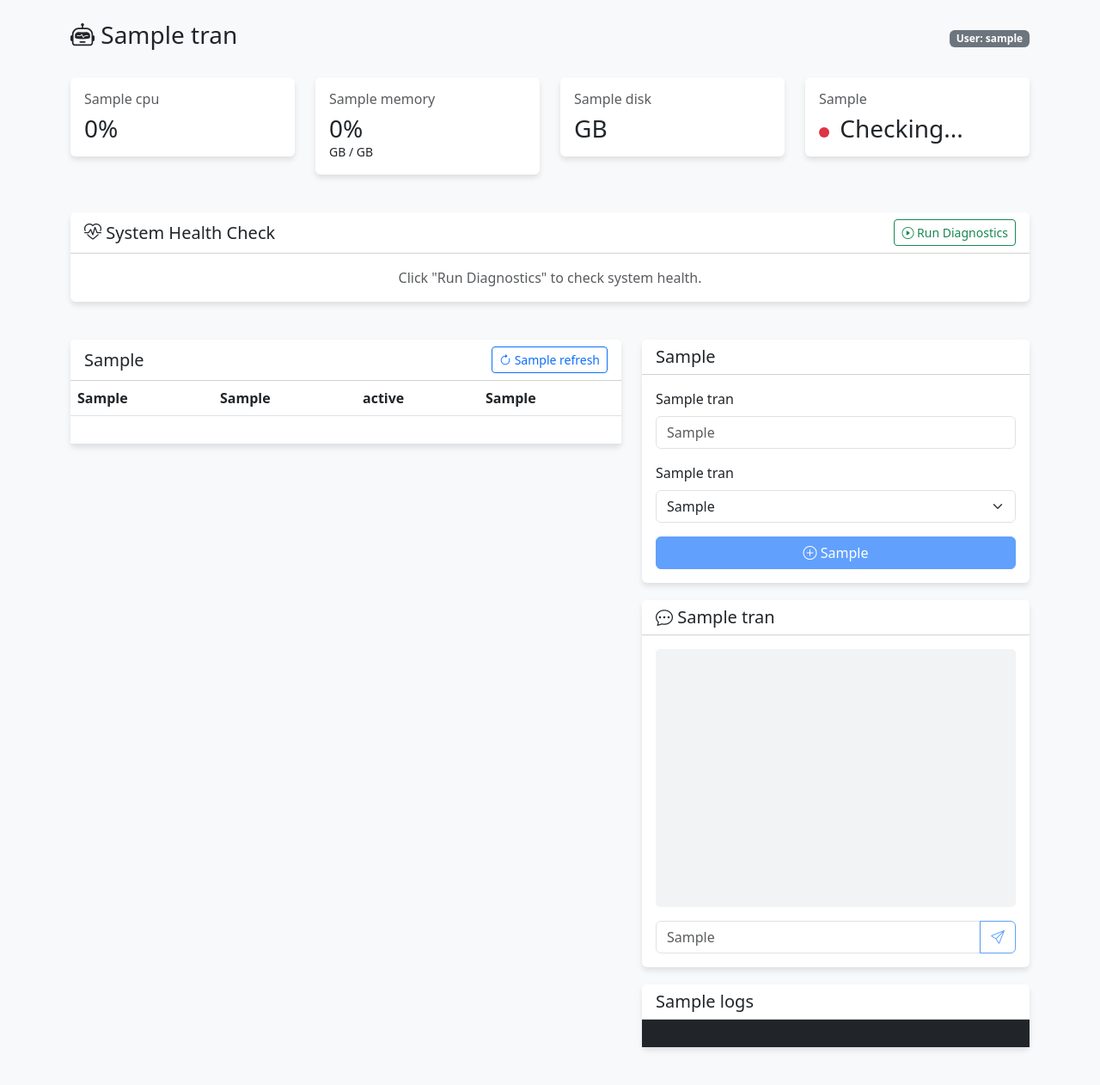
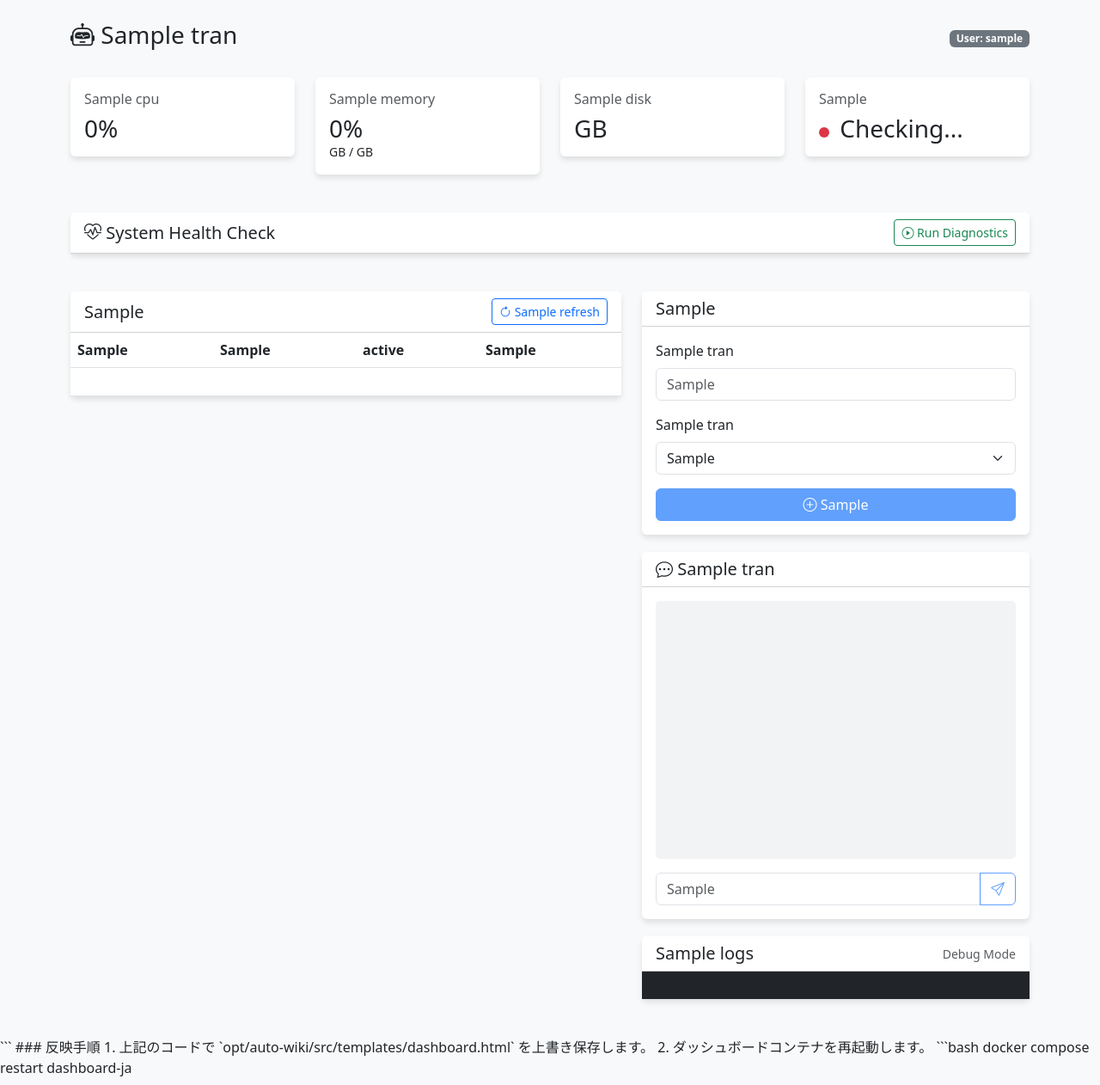
Before and after one commit to matsushibadenki/Auto-Wiki-Brain, a FastAPI app: template opt/auto-wiki/src/templates/dashboard.html in a window 1280 px wide. Shown: the whole page at 86% size. Run offline with FastAPI, Linux system fonts and the light colour scheme; the template is opened without the code that fills it: most values are stand-ins (such as "Sample title", 1, 10 or a date in 2020); lists and menus that the app fills with data are empty.

Commit message:
Update dashboard.html

````diff
--- a/opt/auto-wiki/src/templates/dashboard.html
+++ b/opt/auto-wiki/src/templates/dashboard.html
@@ -20,15 +20,22 @@
         .msg-user { background-color: #007bff; color: white; margin-left: auto; }
         .msg-bot { background-color: #e9ecef; color: black; margin-right: auto; }
         .source-badge { font-size: 0.75rem; opacity: 0.8; display: block; margin-top: 4px; color: #6c757d; }
+
+        /* Debug Log Styles */
+        .log-entry { font-family: monospace; font-size: 0.8rem; border-bottom: 1px solid #444; padding: 2px 0; }
+        .log-error { color: #ff6b6b; }
+        .log-info { color: #4ecdc4; }
     </style>
 </head>
 <body>
     <div id="app" class="container py-4">
+        <!-- Header -->
         <div class="d-flex justify-content-between align-items-center mb-4">
             <h1 class="h3"><i class="bi bi-robot"></i> {{ trans.title }}</h1>
             <span class="badge bg-secondary">User: {{ username }}</span>
         </div>
 
+        <!-- System Status Cards -->
         <div class="row mb-4">
             <div class="col-md-3">
                 <div class="card p-3">
@@ -60,6 +67,7 @@
             </div>
         </div>
 
+        <!-- System Health & Diagnostics -->
         <div class="row mb-4">
             <div class="col-12">
                 <div class="card">
@@ -92,14 +100,12 @@
                             </div>
                         </div>
                     </div>
-                    <div class="card-body text-center text-muted py-3" v-else>
-                        Click "Run Diagnostics" to check system health.
-                    </div>
                 </div>
             </div>
         </div>
 
         <div class="row">
+            <!-- Left Column: Tasks -->
             <div class="col-md-7">
                 <div class="card">
                     <div class="card-header bg-white d-flex justify-content-between align-items-center">
@@ -144,7 +150,9 @@
                 </div>
             </div>
 
+            <!-- Right Column: Manual Task, Chat, Logs -->
             <div class="col-md-5">
+                <!-- Manual Task -->
                 <div class="card">
                     <div class="card-header bg-white">
                         <h5 class="mb-0">{{ trans.manual_task }}</h5>
@@ -167,6 +175,7 @@
                     </div>
                 </div>
 
+                <!-- Chat with Wiki Brain -->
                 <div class="card mt-3">
                     <div class="card-header bg-white">
                         <h5 class="mb-0"><i class="bi bi-chat-dots"></i> {{ trans.chat_title }}</h5>
@@ -194,12 +203,16 @@
                     </div>
                 </div>
 
+                <!-- System Logs (Debug Console) -->
                 <div class="card mt-3">
-                    <div class="card-header bg-white">
+                    <div class="card-header bg-white d-flex justify-content-between align-items-center">
                         <h5 class="mb-0">{{ trans.logs }}</h5>
+                        <small class="text-muted">Debug Mode</small>
                     </div>
-                    <div class="card-body bg-dark text-light font-monospace" style="max-height: 200px; overflow-y: auto; font-size: 0.8rem;">
-                        <div v-for="log in logs">[[ log ]]</div>
+                    <div class="card-body bg-dark text-light" style="max-height: 200px; overflow-y: auto;">
+                        <div v-for="(log, idx) in debugLogs" :key="idx" class="log-entry" :class="{'log-error': log.type === 'error', 'log-info': log.type === 'info'}">
+                            [[ log.time ]] [[ log.msg ]]
+                        </div>
                     </div>
                 </div>
             </div>
@@ -211,12 +224,11 @@
     <script>
         new Vue({
             el: '#app',
-            delimiters: ['[[', ']]'], // Jinja2との競合回避
+            delimiters: ['[[', ']]'],
             data: {
                 // Status & Tasks
                 status: { cpu_percent: 0, memory_percent: 0, ollama_status: 'Checking...' },
                 tasks: [],
-                logs: [],
                 newTaskTopic: '',
                 newTaskPriority: 10,
                 timer: null,
@@ -228,53 +240,78 @@
 
                 // Diagnostics Data
                 isDiagLoading: false,
-                diagnosticResults: []
+                diagnosticResults: [],
+
+                // Debug Logs
+                debugLogs: []
             },
             mounted() {
+                this.logInfo("System initialized. Fetching data...");
                 this.fetchData();
-                this.timer = setInterval(this.fetchData, 5000); // 5秒ごとに更新
+                this.timer = setInterval(this.fetchData, 5000);
             },
             updated() {
-                // Auto scroll chat
                 const container = this.$el.querySelector("#chatContainer");
                 if(container) {
                     container.scrollTop = container.scrollHeight;
                 }
             },
             methods: {
+                logInfo(msg) {
+                    const time = new Date().toLocaleTimeString();
+                    this.debugLogs.unshift({ type: 'info', time: time, msg: msg });
+                },
+                logError(msg, err) {
+                    const time = new Date().toLocaleTimeString();
+                    let detail = "";
+                    if (err) {
+                        if (err.response) {
+                            detail = ` (Status: ${err.response.status} ${err.response.statusText})`;
+                        } else if (err.message) {
+                            detail = ` (${err.message})`;
+                        }
+                    }
+                    this.debugLogs.unshift({ type: 'error', time: time, msg: msg + detail });
+                },
+
                 async fetchData() {
                     try {
-                        const [statusRes, tasksRes, logsRes] = await Promise.all([
+                        const [statusRes, tasksRes] = await Promise.all([
                             axios.get('/api/status'),
-                            axios.get('/api/tasks'),
-                            axios.get('/api/logs')
+                            axios.get('/api/tasks')
                         ]);
                         this.status = statusRes.data;
                         this.tasks = tasksRes.data;
-                        this.logs = logsRes.data.logs;
                     } catch (e) {
-                        console.error("Connection lost", e);
+                        // Polling errors are noisy, only log if connection is truly lost
+                        // console.error("Connection lost", e);
                     }
                 },
+
                 async addTask() {
                     if (!this.newTaskTopic) return;
+                    this.logInfo(`Adding task: ${this.newTaskTopic}...`);
+
                     try {
                         await axios.post('/api/tasks', {
                             topic: this.newTaskTopic,
                             priority: parseInt(this.newTaskPriority)
                         });
+                        this.logInfo("Task added successfully.");
                         this.newTaskTopic = '';
-                        this.fetchData(); // 即座に更新
+                        this.fetchData();
                     } catch (e) {
-                        alert("Failed to add task.");
+                        this.logError("Failed to add task", e);
                     }
                 },
+
                 async sendMessage() {
                     if (!this.chatInput) return;
                     const userMsg = this.chatInput;
                     this.chatHistory.push({ role: 'user', text: userMsg });
                     this.chatInput = '';
                     this.isChatLoading = true;
+                    this.logInfo("Sending chat message...");
 
                     try {
                         const res = await axios.post('/api/rag/chat', { message: userMsg });
@@ -283,21 +320,26 @@
                             text: res.data.answer,
                             sources: res.data.sources
                         });
+                        this.logInfo("Received chat response.");
                     } catch (e) {
                         this.chatHistory.push({ role: 'bot', text: "Error: Could not retrieve answer." });
+                        this.logError("Chat error", e);
                     } finally {
                         this.isChatLoading = false;
                     }
                 },
+
                 async runDiagnostics() {
                     this.isDiagLoading = true;
-                    this.diagnosticResults = []; // クリア
+                    this.diagnosticResults = [];
+                    this.logInfo("Running diagnostics...");
+
                     try {
                         const res = await axios.get('/api/diagnostics/run');
                         this.diagnosticResults = res.data.results;
+                        this.logInfo("Diagnostics complete.");
                     } catch (e) {
-                        alert("Diagnostics failed via API.");
-                        console.error(e);
+                        this.logError("Diagnostics failed", e);
                     } finally {
                         this.isDiagLoading = false;
                     }
@@ -307,3 +349,11 @@
     </script>
 </body>
 </html>
+```
+
+### 反映手順
+
+1.  上記のコードで `opt/auto-wiki/src/templates/dashboard.html` を上書き保存します。
+2.  ダッシュボードコンテナを再起動します。
+    ```bash
+    docker compose restart dashboard-ja
````
